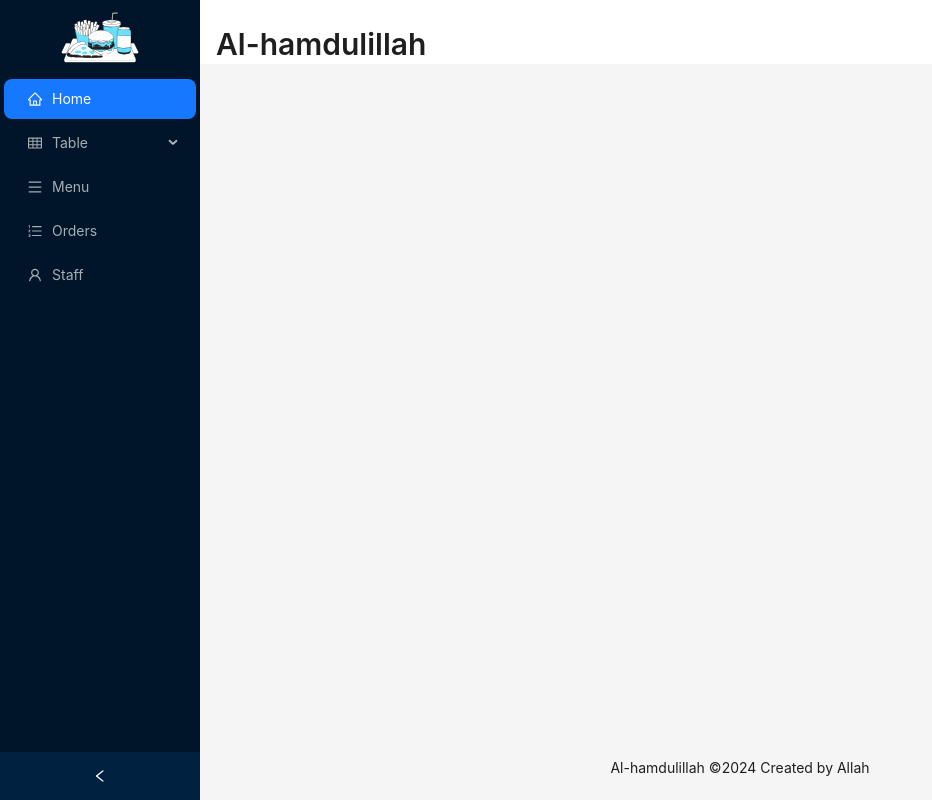
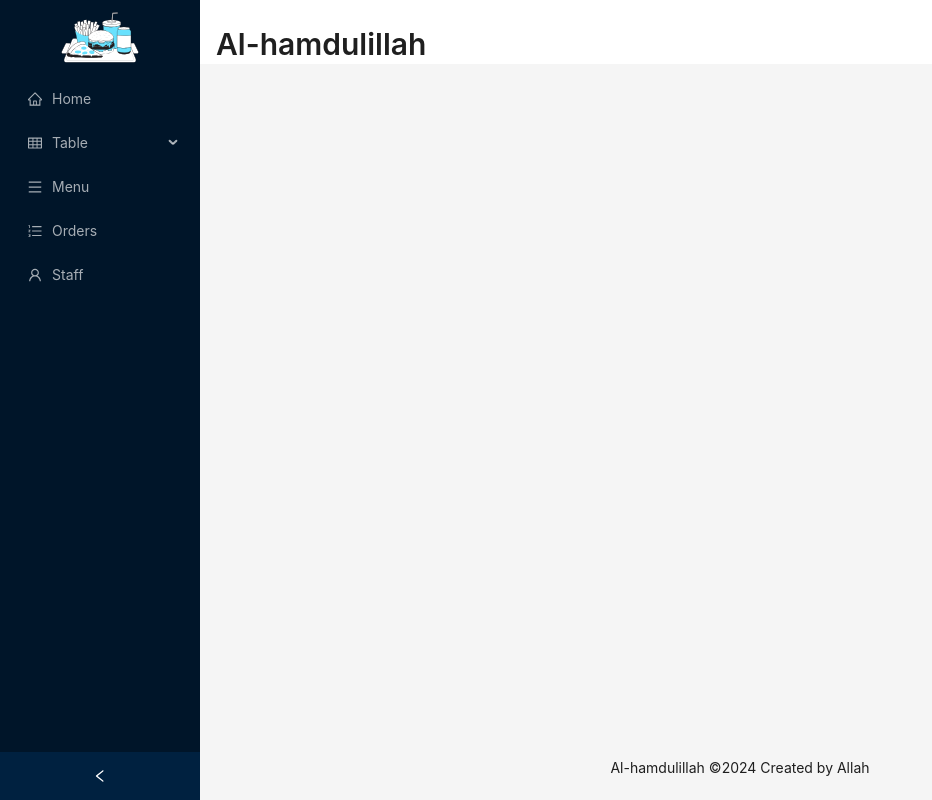
Before and after one commit to shaikhsohaib84/dining-booking-erp, a React (Create React App) app in the folder dining-booking-erp-ui/: page /menu in a window 1280 px wide. Shown: the whole page, without its empty margins (0-932 px from the left). Built offline with nearby package versions, Linux system fonts and the light colour scheme.

Commit message:
feat(ui): - Added delete config for table setting tab. - Added curr page path in state. - other minor changes.

```diff
--- a/dining-booking-erp-ui/src/App.js
+++ b/dining-booking-erp-ui/src/App.js
@@ -1,9 +1,10 @@
 import React, { Suspense, lazy } from 'react';
+import { useDispatch } from 'react-redux';
 import { BrowserRouter, Routes, Route, useLocation } from "react-router-dom";
+import Layout from './components/Layout';
+import { setGeneric } from './redux/action/genericAction';
+import {PATH_URL_MAPPER} from './utils/constant.js'
 import './AntDesign.css';
-import Layout from './components/Layout';
-import { useDispatch, useSelector } from 'react-redux';
-import { setGeneric } from './redux/action/genericAction';
 
 const LoadingFallback = () => <div>Loading...</div>;
 
@@ -13,8 +14,8 @@ const TableSetting = lazy(() => import('./pages/Table'));
 function PrintLocation() {
   const dispatch = useDispatch()
   const location = useLocation();
-  console.log('location.pathname', location.pathname);
-  // dispatch(setGeneric({ 'path': location.pathname }))
+
+  dispatch(setGeneric({ 'currPath':  PATH_URL_MAPPER[location.pathname] }))
   return null;
 }
 
@@ -22,14 +23,14 @@ export default function App() {
   return (
     <BrowserRouter>
       <Layout>
-        <PrintLocation />
+      <PrintLocation />
         <Suspense fallback={<LoadingFallback />}>
           <Routes>
             <Route path="/" element={<Home/>}/>
             <Route path="/table-setting" element={<TableSetting />}/>
-            {/* <Route path="/menu" element={<></>}/>
-            <Route path="/orders" element={<></>}/>
-            <Route path="/staff" element={<></>}/> */}
+            {/* <Route path="/menu" element={<TableSetting />}/>
+            <Route path="/orders" element={<TableSetting />}/>
+            <Route path="/staff" element={<TableSetting />}/> */}
           </Routes>
         </Suspense>
       </Layout>
--- a/dining-booking-erp-ui/src/components/CustomMenu.jsx
+++ b/dining-booking-erp-ui/src/components/CustomMenu.jsx
@@ -1,8 +1,9 @@
 import React, { useState } from 'react';
-import { useNavigate } from "react-router-dom";
+import { useSelector } from 'react-redux';
+import { useNavigate, useLocation } from "react-router-dom";
 import { Flex, Layout, Menu, theme, Typography } from 'antd';
 import { UserOutlined, HomeOutlined, TableOutlined, MenuOutlined, OrderedListOutlined, FormOutlined } from '@ant-design/icons';
-import { APP_NAME } from '../utils/constant';
+import { APP_NAME, PATH_URL_MAPPER } from '../utils/constant';
 import "./Components.css"
 
 const { Title } = Typography;
@@ -29,6 +30,10 @@ const items = [
 
 const CustomMenu = ({ children }) => {
   let navigate = useNavigate();
+  const location = useLocation();
+
+  const genericState = useSelector((state) => state?.generic)
+  const { currPath=location.pathname } = genericState;
 
   const [collapsed, setCollapsed] = useState(false);
   const { token: { colorBgContainer } } = theme.useToken();
@@ -48,7 +53,13 @@ const CustomMenu = ({ children }) => {
         <Flex align='center' justify='center'>
             <img src={"logo.svg"} className='half-width' alt="logo"/>
         </Flex>
-        <Menu theme="dark" defaultSelectedKeys={['home']} mode="inline" items={items} onSelect={handleMenuClick}/>
+        <Menu
+          theme="dark"
+          mode="inline"
+          items={items}
+          onSelect={handleMenuClick}
+          defaultSelectedKeys={[PATH_URL_MAPPER[currPath]]}
+        />
       </Sider>
       <Layout>
         <Header
--- a/dining-booking-erp-ui/src/pages/Home/components/TableCard.jsx
+++ b/dining-booking-erp-ui/src/pages/Home/components/TableCard.jsx
@@ -1,7 +1,7 @@
 import { useEffect, useState } from "react";
 import { useDispatch, useSelector } from "react-redux";
 import { Col, Flex, Row, Spin } from 'antd';
-import { DollarOutlined, EditOutlined, PlusCircleOutlined } from '@ant-design/icons';
+import { DollarOutlined, EditOutlined, PlusCircleOutlined, DeleteOutlined } from '@ant-design/icons';
 import { Card } from "../../../components/Card.jsx"
 import { getTableAPI } from "../../../utils/apiCall";
 import { localDateTime } from "../../../utils/common";
@@ -11,7 +11,9 @@ import "../index.css";
 const TableCard = () => {
     const dipatch = useDispatch();
     const modeState = useSelector((state) => state?.models)
+    const genericState = useSelector((state) => state?.generic)
     const { tableData=[] } = modeState;
+    const { currPath ='/' } = genericState;
 
     const [isLoading, setIsLoading] = useState(false);
 
@@ -24,7 +26,6 @@ const TableCard = () => {
                     ins['tableId'] = idx + 1;
                     return ins;
                 })
-                console.log('tableData', tableData);
                 dipatch(setModel('tableData', tableData));
             }
             setIsLoading(false);
@@ -49,12 +50,17 @@ const TableCard = () => {
                                         </Flex>
                                     }
                                     actions={
-                                        ins.is_occupied ? ([
+                                        currPath !== 'tableSetting' ?
+                                        (ins.is_occupied ? ([
                                                 <DollarOutlined key="pay-bill" />,
                                                 <EditOutlined   key="edit-order" />,
                                             ]) : ([
                                                 <PlusCircleOutlined key="add-order" />
-                                            ])
+                                            ])) : (
+                                                ([
+                                                    <DeleteOutlined key="edit-order" />
+                                                ])
+                                            )
                                     }
                                 />
                             </Col>
--- a/dining-booking-erp-ui/src/pages/Table/index.css
+++ b/dining-booking-erp-ui/src/pages/Table/index.css
@@ -0,0 +1,3 @@
+.margin-4 {
+    margin: 4px;
+}
--- a/dining-booking-erp-ui/src/pages/Table/index.jsx
+++ b/dining-booking-erp-ui/src/pages/Table/index.jsx
@@ -9,6 +9,8 @@ import TableCard from "../Home/components/TableCard";
 import { Alert } from '../../components/Alert';
 import { addTableAPI } from '../../utils/apiCall';
 import { ERROR, ERROR_MESSAGE } from '../../utils/constant';
+
+import "./index.css"
 
 const TableSetting = () => {
     const dispatch = useDispatch()
@@ -36,7 +38,7 @@ const TableSetting = () => {
 
     return (
         <Spin spinning={isLoading}>
-            <div style={{ margin: '4px' }} className="d-flex justify-content-end">
+            <div className="d-flex justify-content-end margin-4">
                 {
                     showAlert && (
                         <Alert
@@ -56,9 +58,7 @@ const TableSetting = () => {
                     disabled={isAddTableDisabled}
                 />
             </div>
-            <div>
-                <TableCard />
-            </div>
+            <TableCard />
         </Spin>
     )
 }
--- a/dining-booking-erp-ui/src/redux/reducer/modelReducer.js
+++ b/dining-booking-erp-ui/src/redux/reducer/modelReducer.js
@@ -2,7 +2,6 @@ import { ActionTypes } from "../constant/actionType"
 
 export const modelReducer = (state = [], action) => {
     const {formName, type, payload} = action;
-    debugger;
     switch(type){
         case ActionTypes?.SET_MODEL:
             return { ...state, [formName]: [...payload] };
--- a/dining-booking-erp-ui/src/utils/constant.js
+++ b/dining-booking-erp-ui/src/utils/constant.js
@@ -1,3 +1,8 @@
 export const APP_NAME      = "Al-hamdulillah"
 export const ERROR         = "error"
 export const ERROR_MESSAGE = 'Something went wrong!'
+
+export const PATH_URL_MAPPER = {
+    "/": "home",
+    "/table-setting": "tableSetting"
+}
```
